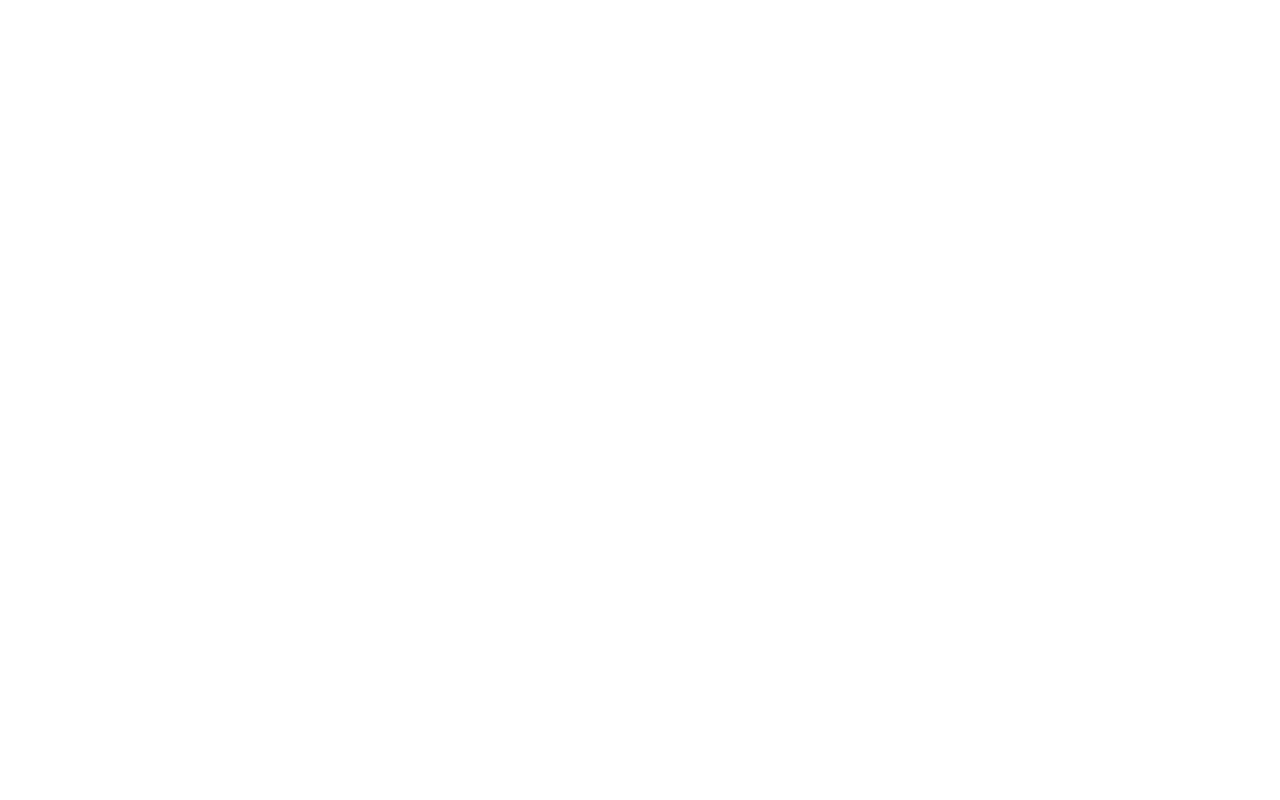
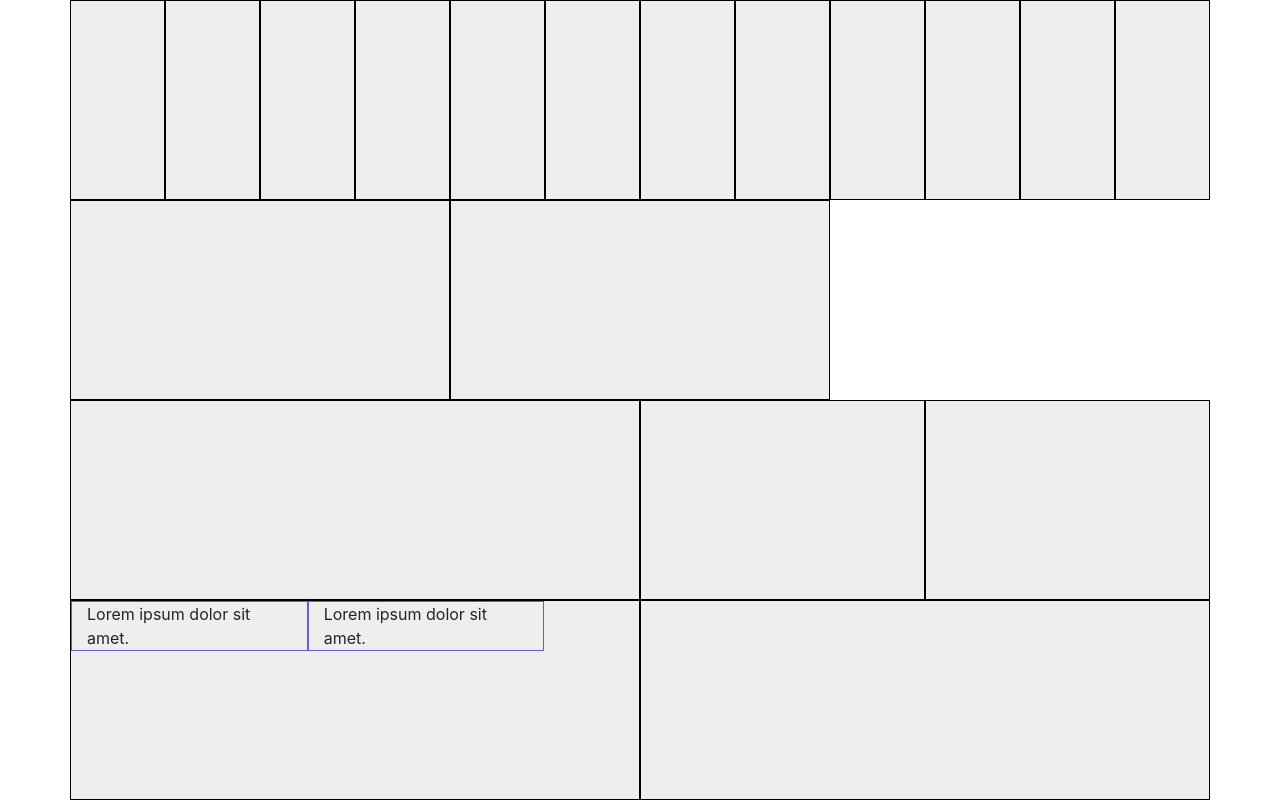
Before and after one commit to dominoeffects/bootstrap-4-example, a plain HTML site: page index.html in a window 1280 px wide. Drawn offline with nearby package versions, Linux system fonts and the light colour scheme; files that its build step writes are made by us from their sources.

Commit message:
practicing with a basic grid

```diff
--- a/css/styles.css
+++ b/css/styles.css
@@ -0,0 +1,9 @@
+.box{
+    border: 1px solid black;
+    height: 200px;
+    background-color: #eee;
+}
+
+.box-new{
+    border: 1px solid slateblue;
+}
--- a/index.html
+++ b/index.html
@@ -5,11 +5,53 @@
     <meta name="viewport" content="width=device-width, initial-scale=1.0">
     <meta http-equiv="X-UA-Compatible" content="ie=edge">
     <link rel="stylesheet" href="https://stackpath.bootstrapcdn.com/bootstrap/4.3.1/css/bootstrap.min.css" integrity="sha384-ggOyR0iXCbMQv3Xipma34MD+dH/1fQ784/j6cY/iJTQUOhcWr7x9JvoRxT2MZw1T" crossorigin="anonymous">
-    <link rel="stylesheet" href="styles.css" type="text/css">
-    <title>Document</title>
+    <link rel="stylesheet" href="css/styles.css" type="text/css">
+    <title>Bootstrap 4 Example</title>
 </head>
 <body>
 
+    <div class="container">
+        <!-- Task one -->
+        <div class="row">
+            <div class="col box"></div>
+            <div class="col box"></div>
+            <div class="col box"></div>
+            <div class="col box"></div>
+            <div class="col box"></div>
+            <div class="col box"></div>
+            <div class="col box"></div>
+            <div class="col box"></div>
+            <div class="col box"></div>
+            <div class="col box"></div>
+            <div class="col box"></div>
+            <div class="col box"></div>
+        </div>
+        <!-- Task two -->
+        <div class="row">
+            <div class="col box col-md-4"></div>
+            <div class="col box col-md-4"></div>
+        </div>
+        <!-- Task three -->
+        <div class="row">
+            <div class="col box col-sm-8 col-lg-6"></div>
+            <div class="col box col-sm-3"></div>
+            <div class="col box col-sm-6 col-lg-3"></div>
+
+        <!-- Task four -->
+        </div>
+
+        <div class="row">
+            <div class="col box">
+                <div class="row">
+                    <div class="col-md-5 box-new"> Lorem ipsum dolor sit amet.
+                    </div>
+                    <div class="col-md-5 box-new"> Lorem ipsum dolor sit amet.
+                    </div>
+                </div>
+            </div>
+            <div class="col box"></div>
+        </div>
+    </div>
 
     <script src="https://code.jquery.com/jquery-3.3.1.slim.min.js" integrity="sha384-q8i/X+965DzO0rT7abK41JStQIAqVgRVzpbzo5smXKp4YfRvH+8abtTE1Pi6jizo" crossorigin="anonymous"></script>
     <script src="https://cdnjs.cloudflare.com/ajax/libs/popper.js/1.14.7/umd/popper.min.js" integrity="sha384-UO2eT0CpHqdSJQ6hJty5KVphtPhzWj9WO1clHTMGa3JDZwrnQq4sF86dIHNDz0W1" crossorigin="anonymous"></script>
```
